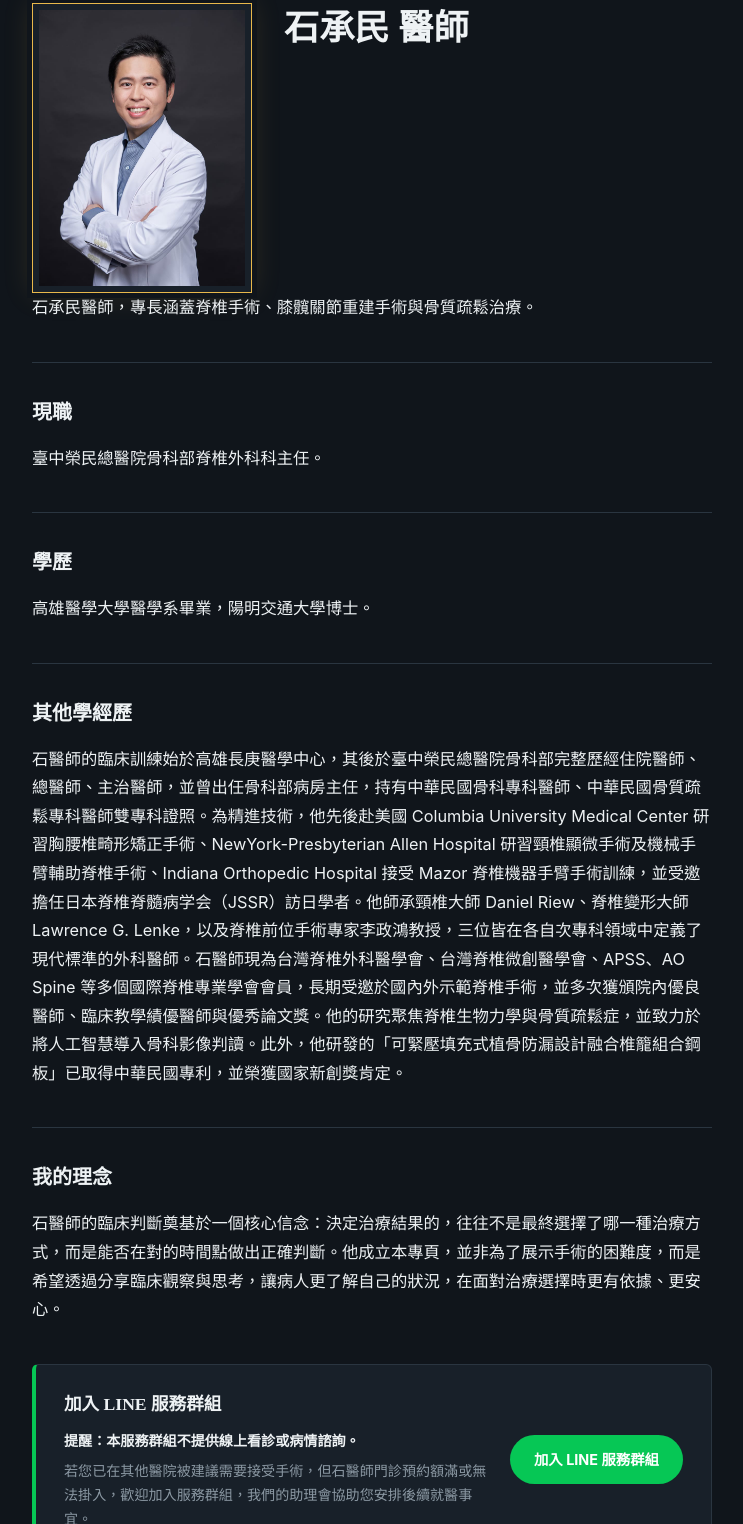
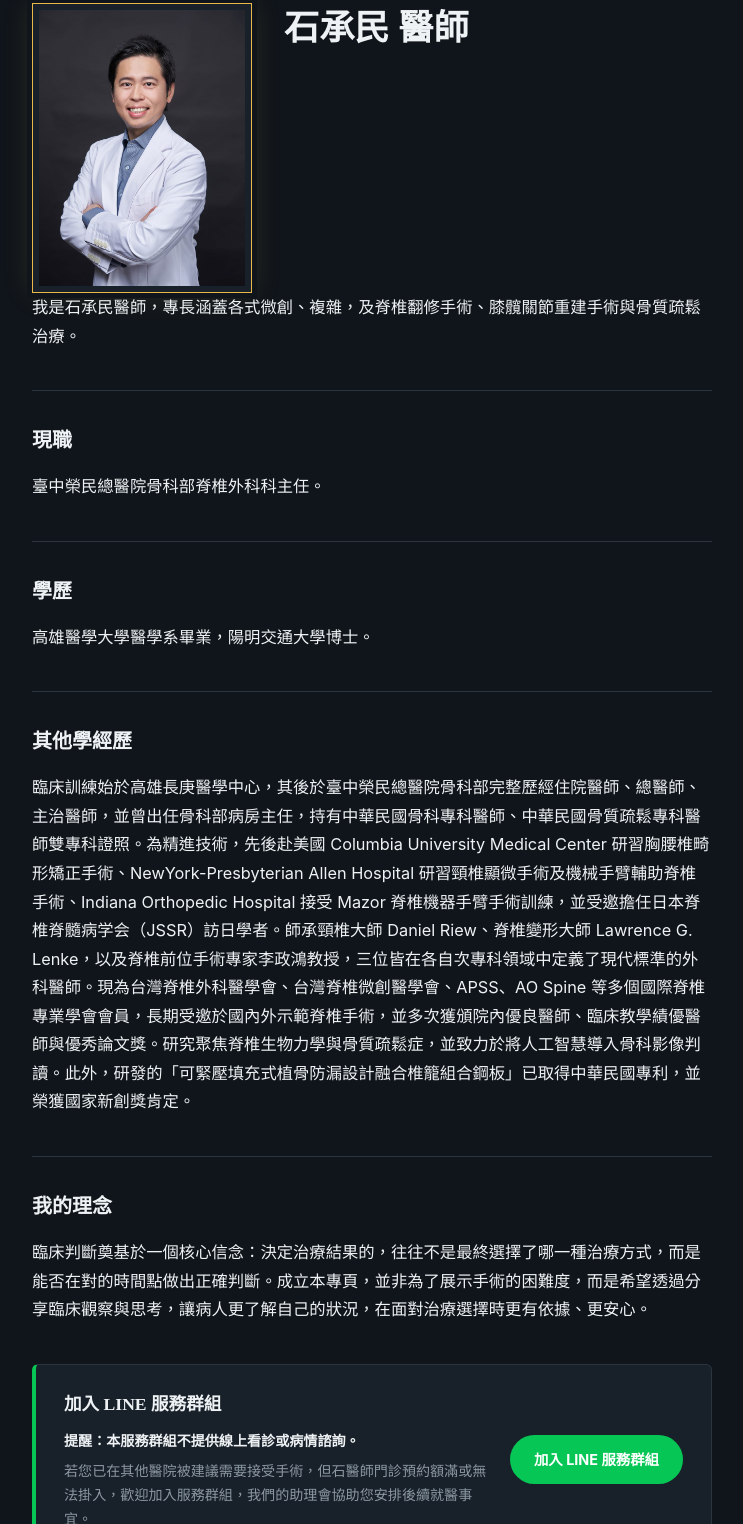
Before and after one commit to 10chengmin-source/shihortho-blog, a website: page about/index.html in a window 1280 px wide. Shown: the part 160-1684 px from the top of the page, without its empty margins (268-1011 px from the left). Drawn offline with Linux system fonts and the light colour scheme.

Commit message:
Revert about-page bio to first person with minimal pronoun repetition; update specialty wording to include revision surgery

```diff
--- a/about/index.html
+++ b/about/index.html
@@ -6,7 +6,7 @@
   <title>醫師介紹｜石承民 醫師｜背後的力量</title>
   <meta
     name="description"
-    content="石承民醫師，臺中榮民總醫院骨科部脊椎外科科主任，專長涵蓋脊椎手術、膝髖關節重建手術與骨質疏鬆治療。"
+    content="石承民醫師，臺中榮民總醫院骨科部脊椎外科科主任，專長涵蓋各式微創、複雜及脊椎翻修手術、膝髖關節重建手術與骨質疏鬆治療。"
   />
   <link rel="stylesheet" href="/assets/css/style.css" />
   <!-- BUILD:SEO:START -->
@@ -15,7 +15,7 @@
   <meta property="og:site_name" content="背後的力量｜石醫師的骨科札記" />
   <meta property="og:locale" content="zh_TW" />
   <meta property="og:title" content="醫師介紹｜石承民 醫師｜背後的力量" />
-  <meta property="og:description" content="石承民醫師，臺中榮民總醫院骨科部脊椎外科科主任，專長涵蓋脊椎手術、膝髖關節重建手術與骨質疏鬆治療。" />
+  <meta property="og:description" content="石承民醫師，臺中榮民總醫院骨科部脊椎外科科主任，專長涵蓋各式微創、複雜及脊椎翻修手術、膝髖關節重建手術與骨質疏鬆治療。" />
   <meta property="og:url" content="https://shihortho-blog.pages.dev/about/" />
   <meta property="og:image" content="https://shihortho-blog.pages.dev/assets/images/doctor-portrait.jpg" />
   <meta name="twitter:card" content="summary_large_image" />
@@ -81,7 +81,7 @@
 
       <div class="post-content">
         <p>
-          石承民醫師，專長涵蓋脊椎手術、膝髖關節重建手術與骨質疏鬆治療。
+          我是石承民醫師，專長涵蓋各式微創、複雜，及脊椎翻修手術、膝髖關節重建手術與骨質疏鬆治療。
         </p>
 
         <h2>現職</h2>
@@ -92,20 +92,20 @@
 
         <h2>其他學經歷</h2>
         <p>
-          石醫師的臨床訓練始於高雄長庚醫學中心，其後於臺中榮民總醫院骨科部完整歷經住院醫師、總醫師、主治醫師，並曾出任骨科部病房主任，持有中華民國骨科專科醫師、中華民國骨質疏鬆專科醫師雙專科證照。為精進技術，他先後赴美國
+          臨床訓練始於高雄長庚醫學中心，其後於臺中榮民總醫院骨科部完整歷經住院醫師、總醫師、主治醫師，並曾出任骨科部病房主任，持有中華民國骨科專科醫師、中華民國骨質疏鬆專科醫師雙專科證照。為精進技術，先後赴美國
           Columbia University Medical Center 研習胸腰椎畸形矯正手術、NewYork-Presbyterian
           Allen Hospital 研習頸椎顯微手術及機械手臂輔助脊椎手術、Indiana Orthopedic
           Hospital 接受 Mazor
-          脊椎機器手臂手術訓練，並受邀擔任日本脊椎脊髓病学会（JSSR）訪日學者。他師承頸椎大師
+          脊椎機器手臂手術訓練，並受邀擔任日本脊椎脊髓病学会（JSSR）訪日學者。師承頸椎大師
           Daniel Riew、脊椎變形大師 Lawrence G.
-          Lenke，以及脊椎前位手術專家李政鴻教授，三位皆在各自次專科領域中定義了現代標準的外科醫師。石醫師現為台灣脊椎外科醫學會、台灣脊椎微創醫學會、APSS、AO
+          Lenke，以及脊椎前位手術專家李政鴻教授，三位皆在各自次專科領域中定義了現代標準的外科醫師。現為台灣脊椎外科醫學會、台灣脊椎微創醫學會、APSS、AO
           Spine
-          等多個國際脊椎專業學會會員，長期受邀於國內外示範脊椎手術，並多次獲頒院內優良醫師、臨床教學績優醫師與優秀論文獎。他的研究聚焦脊椎生物力學與骨質疏鬆症，並致力於將人工智慧導入骨科影像判讀。此外，他研發的「可緊壓填充式植骨防漏設計融合椎籠組合鋼板」已取得中華民國專利，並榮獲國家新創獎肯定。
+          等多個國際脊椎專業學會會員，長期受邀於國內外示範脊椎手術，並多次獲頒院內優良醫師、臨床教學績優醫師與優秀論文獎。研究聚焦脊椎生物力學與骨質疏鬆症，並致力於將人工智慧導入骨科影像判讀。此外，研發的「可緊壓填充式植骨防漏設計融合椎籠組合鋼板」已取得中華民國專利，並榮獲國家新創獎肯定。
         </p>
 
         <h2>我的理念</h2>
         <p>
-          石醫師的臨床判斷奠基於一個核心信念：決定治療結果的，往往不是最終選擇了哪一種治療方式，而是能否在對的時間點做出正確判斷。他成立本專頁，並非為了展示手術的困難度，而是希望透過分享臨床觀察與思考，讓病人更了解自己的狀況，在面對治療選擇時更有依據、更安心。
+          臨床判斷奠基於一個核心信念：決定治療結果的，往往不是最終選擇了哪一種治療方式，而是能否在對的時間點做出正確判斷。成立本專頁，並非為了展示手術的困難度，而是希望透過分享臨床觀察與思考，讓病人更了解自己的狀況，在面對治療選擇時更有依據、更安心。
         </p>
       </div>
 
--- a/scripts/build.js
+++ b/scripts/build.js
@@ -256,7 +256,7 @@ function buildHomeSeo() {
 function buildAboutSeo() {
   const url = `${SITE_URL}/about/`;
   const description =
-    "石承民醫師，臺中榮民總醫院骨科部脊椎外科科主任，專長涵蓋脊椎手術、膝髖關節重建手術與骨質疏鬆治療。";
+    "石承民醫師，臺中榮民總醫院骨科部脊椎外科科主任，專長涵蓋各式微創、複雜及脊椎翻修手術、膝髖關節重建手術與骨質疏鬆治療。";
   const image = SITE_URL + DOCTOR_PORTRAIT;
   const tags = commonOgTags({
     title: `醫師介紹｜${DOCTOR_NAME} 醫師｜背後的力量`,
```
